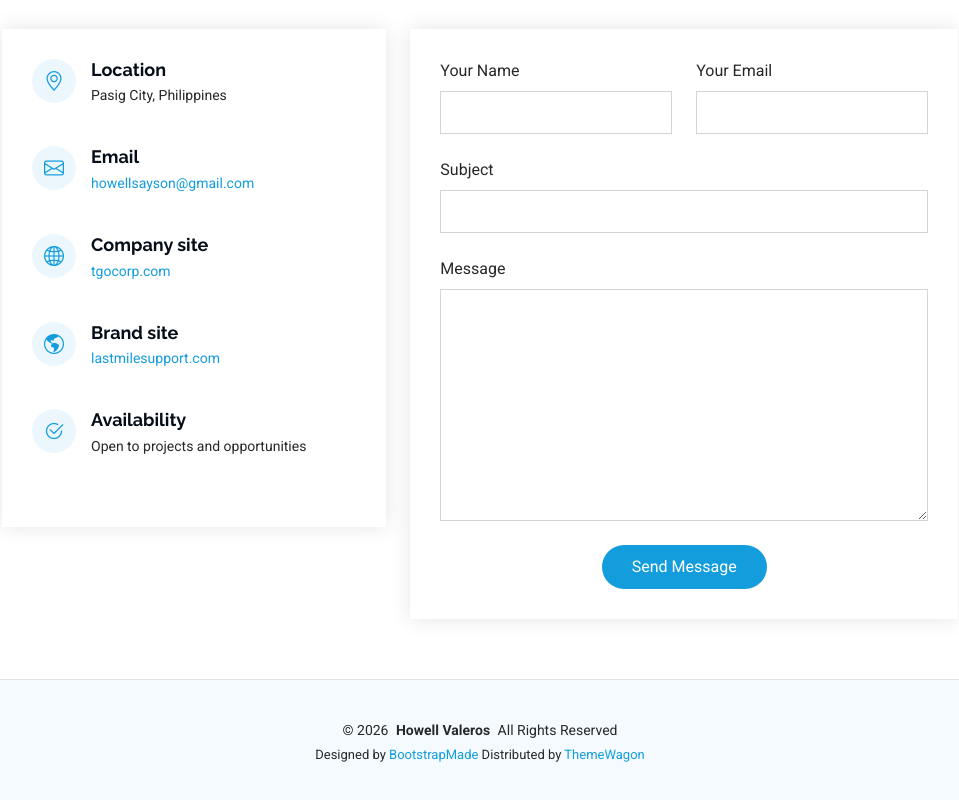
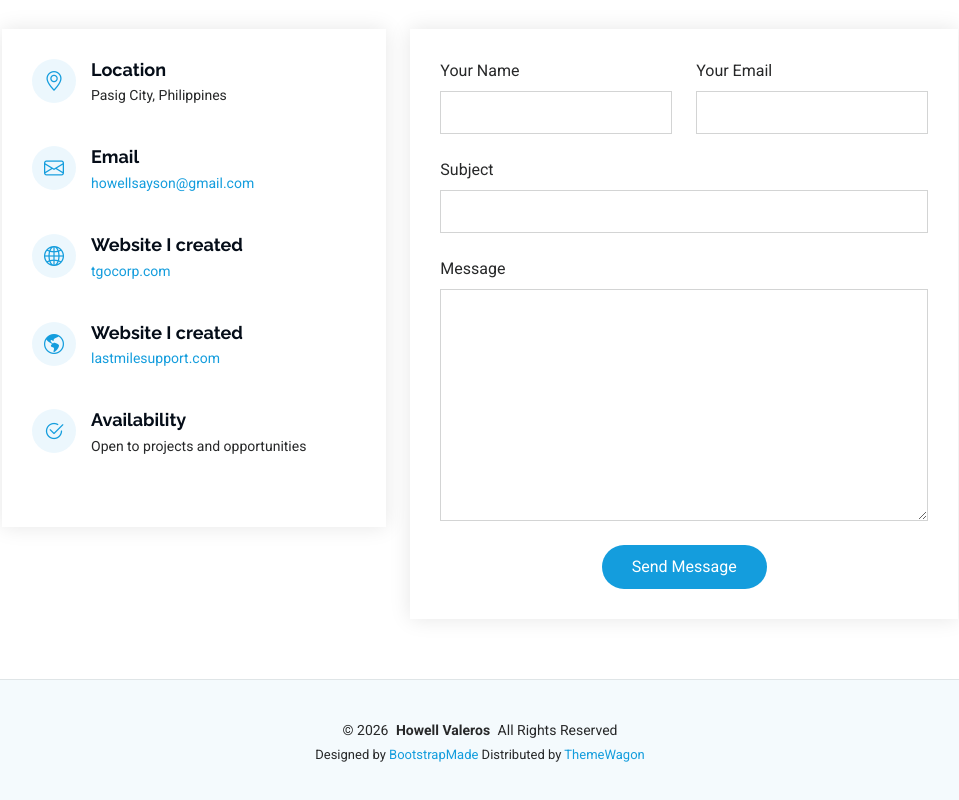
Before and after one commit to arcdesignconstructionservices-code/Howell-Portfolio-, a website: page index.html in a window 1280 px wide. Shown: the part 5008-5808 px from the top of the page, without its empty margins (310-1269 px from the left). Drawn offline with Linux system fonts and the light colour scheme.

Commit message:
Contact: label the two sites as websites created by Howell
Co-Authored-By: Claude Sonnet 5.5 <noreply@anthropic.com>

```diff
--- a/index.html
+++ b/index.html
@@ -515,7 +515,7 @@
               <div class="info-item d-flex" data-aos="fade-up" data-aos-delay="200">
                 <i class="bi bi-globe2 flex-shrink-0"></i>
                 <div>
-                  <h3>Company site</h3>
+                  <h3>Website I created</h3>
                   <p><a href="https://tgocorp.com/" target="_blank" rel="noopener">tgocorp.com</a></p>
                 </div>
               </div>
@@ -523,7 +523,7 @@
               <div class="info-item d-flex" data-aos="fade-up" data-aos-delay="300">
                 <i class="bi bi-globe-americas flex-shrink-0"></i>
                 <div>
-                  <h3>Brand site</h3>
+                  <h3>Website I created</h3>
                   <p><a href="https://lastmilesupport.com/" target="_blank" rel="noopener">lastmilesupport.com</a></p>
                 </div>
               </div>
```
